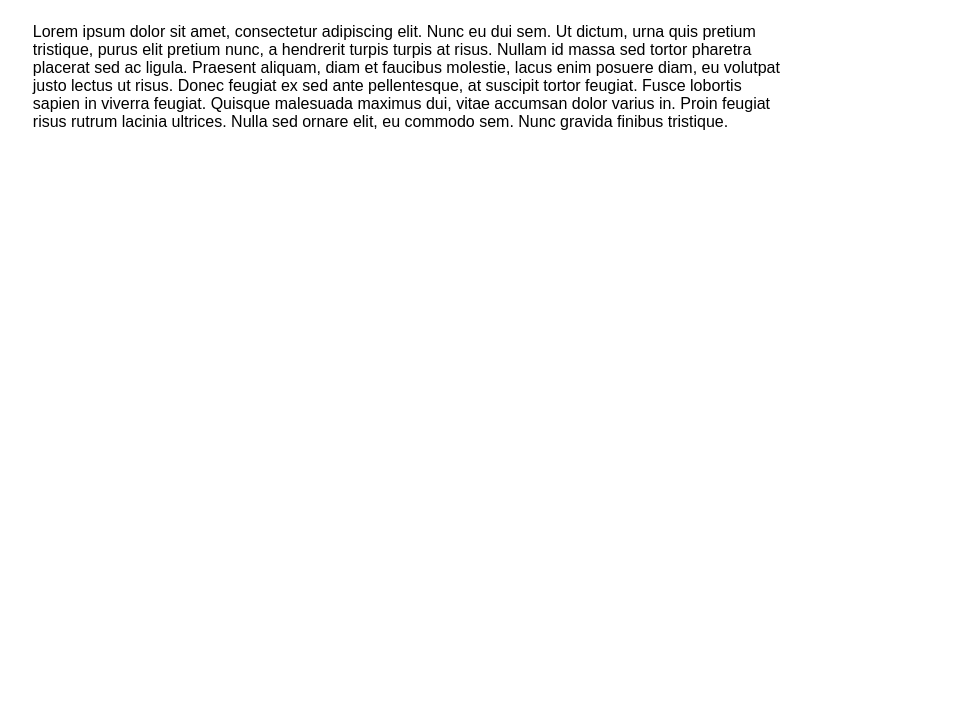
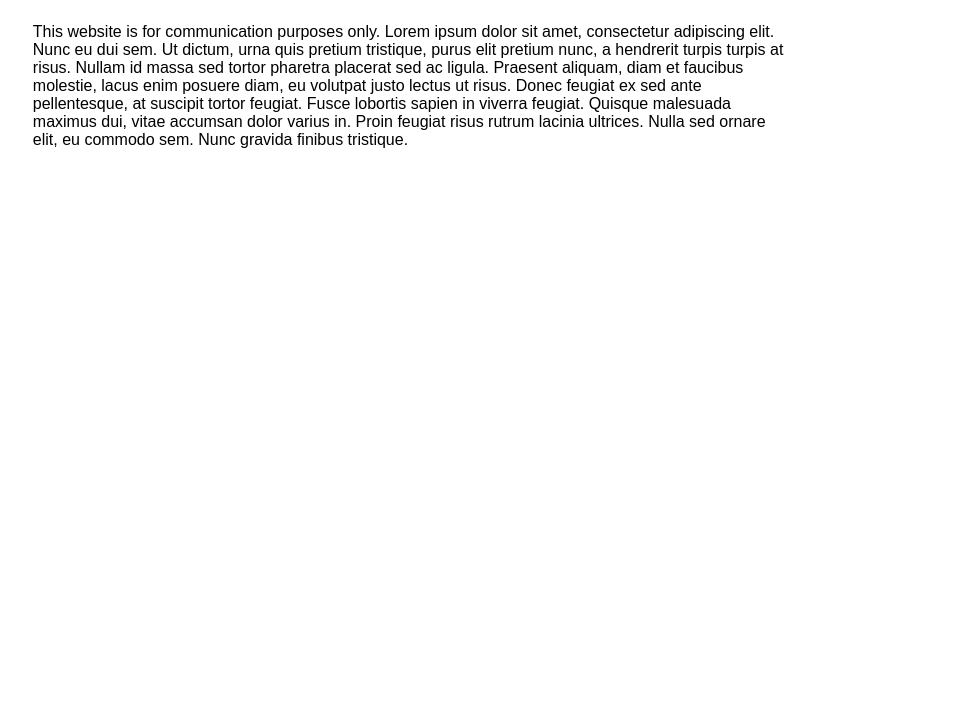
Before and after one commit to Pikachu3965/CyberYap, a plain HTML site: page index.html in a window 1280 px wide. Shown: the part 81-800 px from the top of the page, without its empty margins (228-1182 px from the left). Drawn offline with Linux system fonts and the light colour scheme.

Commit message:
added some nonsense

```diff
--- a/index.html
+++ b/index.html
@@ -11,7 +11,7 @@
 <a href="sign_in.html"><button class="register"> Sign in </button></a>
 </div>
 <p id="intro">
-Lorem ipsum dolor sit amet, consectetur adipiscing elit. Nunc eu dui sem. Ut dictum, urna quis pretium tristique, purus elit pretium nunc, a hendrerit turpis turpis at risus. Nullam id massa sed tortor pharetra placerat sed ac ligula. Praesent aliquam, diam et faucibus molestie, lacus enim posuere diam, eu volutpat justo lectus ut risus. Donec feugiat ex sed ante pellentesque, at suscipit tortor feugiat. Fusce lobortis sapien in viverra feugiat. Quisque malesuada maximus dui, vitae accumsan dolor varius in. Proin feugiat risus rutrum lacinia ultrices. Nulla sed ornare elit, eu commodo sem. Nunc gravida finibus tristique.
+This website is for communication purposes only. Lorem ipsum dolor sit amet, consectetur adipiscing elit. Nunc eu dui sem. Ut dictum, urna quis pretium tristique, purus elit pretium nunc, a hendrerit turpis turpis at risus. Nullam id massa sed tortor pharetra placerat sed ac ligula. Praesent aliquam, diam et faucibus molestie, lacus enim posuere diam, eu volutpat justo lectus ut risus. Donec feugiat ex sed ante pellentesque, at suscipit tortor feugiat. Fusce lobortis sapien in viverra feugiat. Quisque malesuada maximus dui, vitae accumsan dolor varius in. Proin feugiat risus rutrum lacinia ultrices. Nulla sed ornare elit, eu commodo sem. Nunc gravida finibus tristique.
 </p>
 </form>
 <script src="js/fade_in.js"></script>
```
